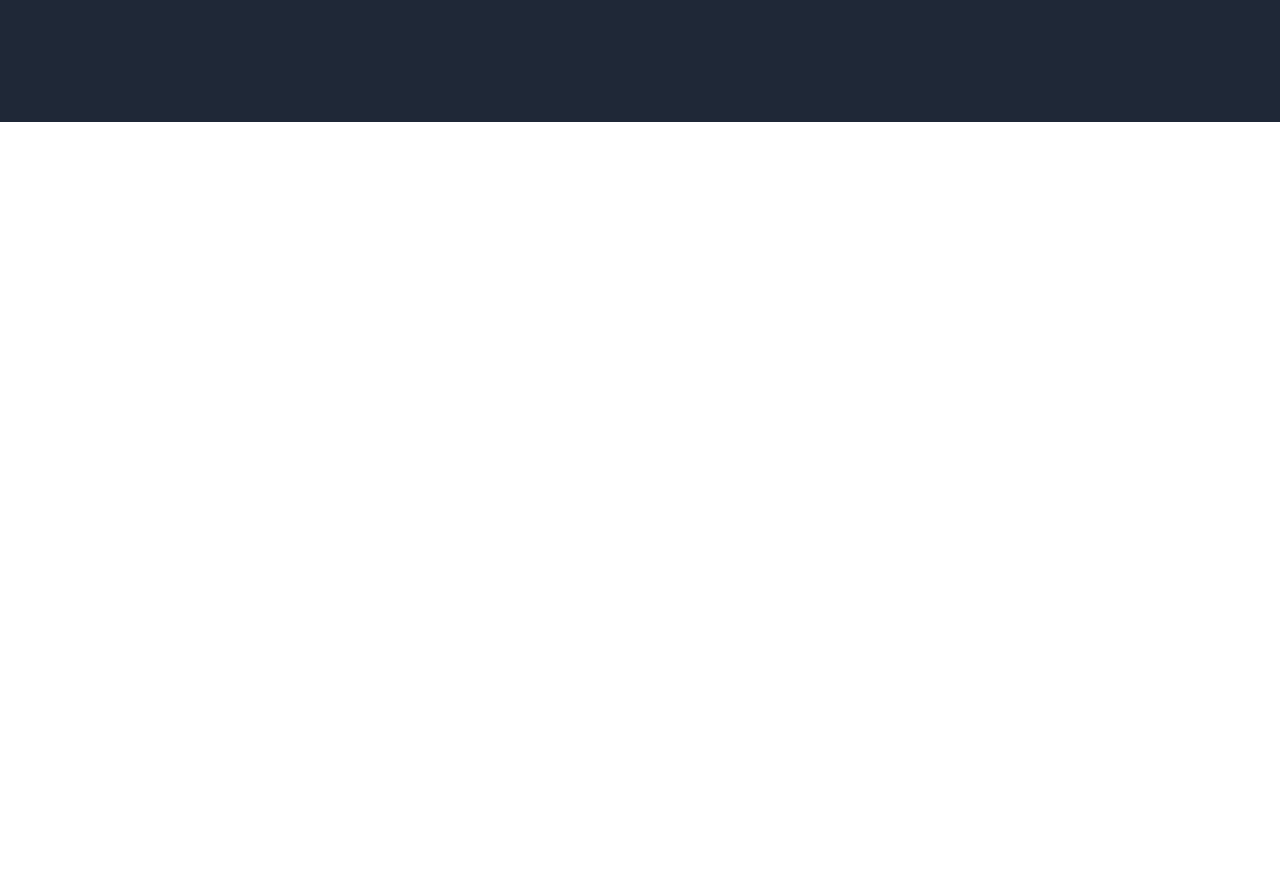
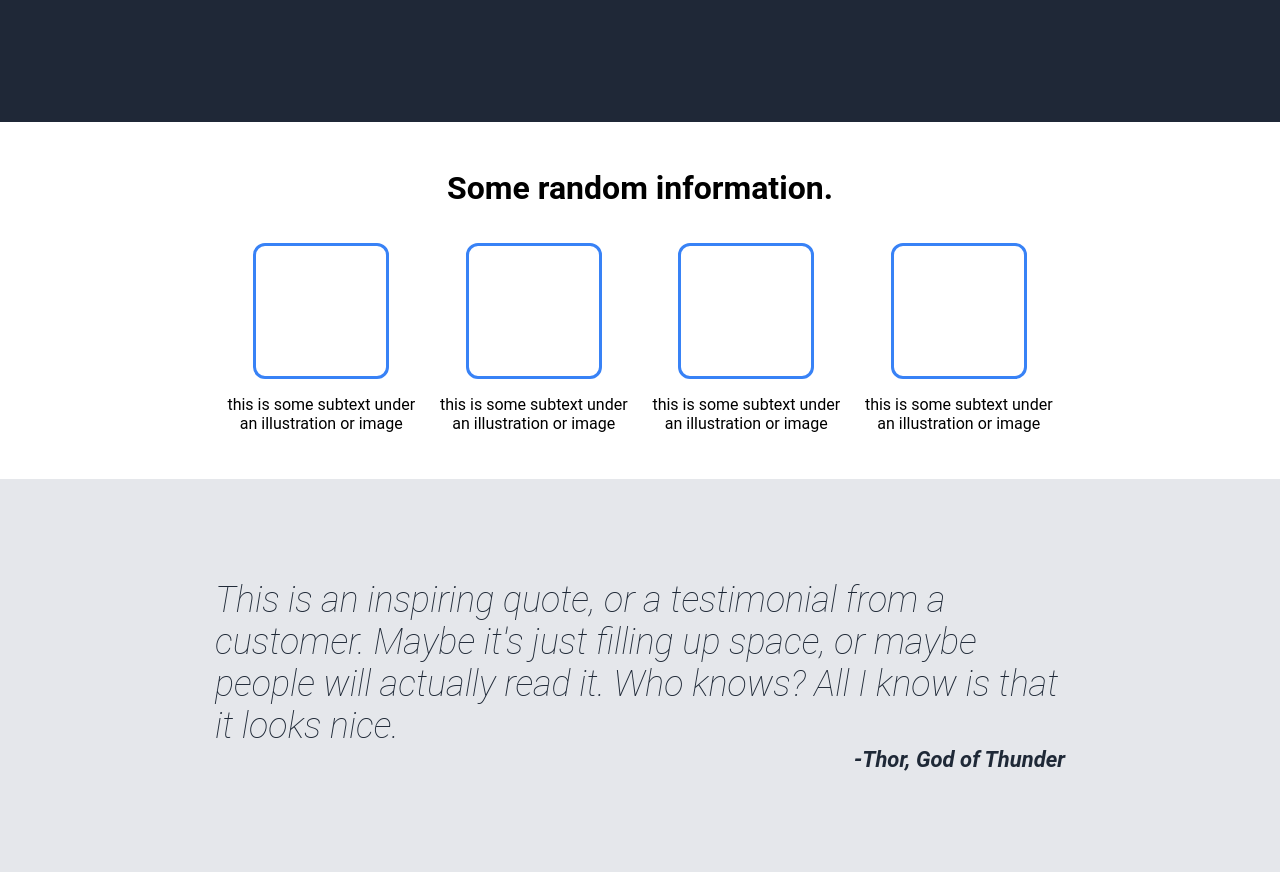
Before and after one commit to alwong34/odin-landing-page, a plain HTML site: page index.html in a window 1280 px wide. Shown: the part 444-1316 px from the top of the page. Before the commit the page ends 800 px from the top, so only its background shows below. Drawn offline with Linux system fonts and the light colour scheme.

Commit message:
complete random items and quote section

```diff
--- a/index.html
+++ b/index.html
@@ -31,8 +31,35 @@
             <p>this is a placeholder for an image</p>
         </div>
     </div>
-    <div>
-
+    <!-- Random Section -->
+    <div class="random">
+        <h2>Some random information.</h2>
+        <div class="random-items">
+            <div class="item">
+                <div class="frame"></div>
+                <p>this is some subtext under an illustration or image</p>
+            </div>
+            <div class="item">
+                <div class="frame"></div>
+                <p>this is some subtext under an illustration or image</p>
+            </div>
+            <div class="item">
+                <div class="frame"></div>
+                <p>this is some subtext under an illustration or image</p>
+            </div>
+            <div class="item">
+                <div class="frame"></div>
+                <p>this is some subtext under an illustration or image</p>
+            </div>
+        </div>
+    </div>
+    <!-- Quote Section -->
+    <div class="quote">
+        <p>
+            This is an inspiring quote, or a testimonial from a customer. Maybe it's just filling
+            up space, or maybe people will actually read it. Who knows? All I know is that it looks nice.
+        </p>
+        <p class="author">-Thor, God of Thunder</p>
     </div>
 </body>
 
--- a/styles.css
+++ b/styles.css
@@ -71,3 +71,63 @@
     border-radius: 8px;
     margin-top: 5px;
 }
+
+.random {
+    display: flex;
+    flex-direction: column;
+    align-items: center;
+    padding: 20px 215px;
+
+}
+
+h2 {
+    font-size: 32px;
+}
+
+.random-items {
+    display: flex;
+    justify-content: space-around;
+}
+
+.item {
+    display: flex;
+    flex-direction: column;
+    margin: 10px 10px;
+    align-items: center;
+
+}
+
+.frame {
+    width: 130px;
+    height: 130px;
+    border-style: solid;
+    border-color: #3882F6;
+    border-radius: 12px;
+    margin: 0px 0px;
+
+}
+
+.item p {
+    text-align: center;
+}
+
+.quote {
+    background-color: #E5E7EB;
+    display: flex;
+    flex-direction: column;
+    padding: 100px 215px;
+    font-size: 36px;
+    font-weight: lighter;
+    font-style: italic;
+    color: #1F2937;
+}
+
+.quote p {
+    margin: 0px 0px;
+}
+
+.author {
+    font-size: 22px;
+    font-weight: bold;
+    text-align: right;
+}
```
